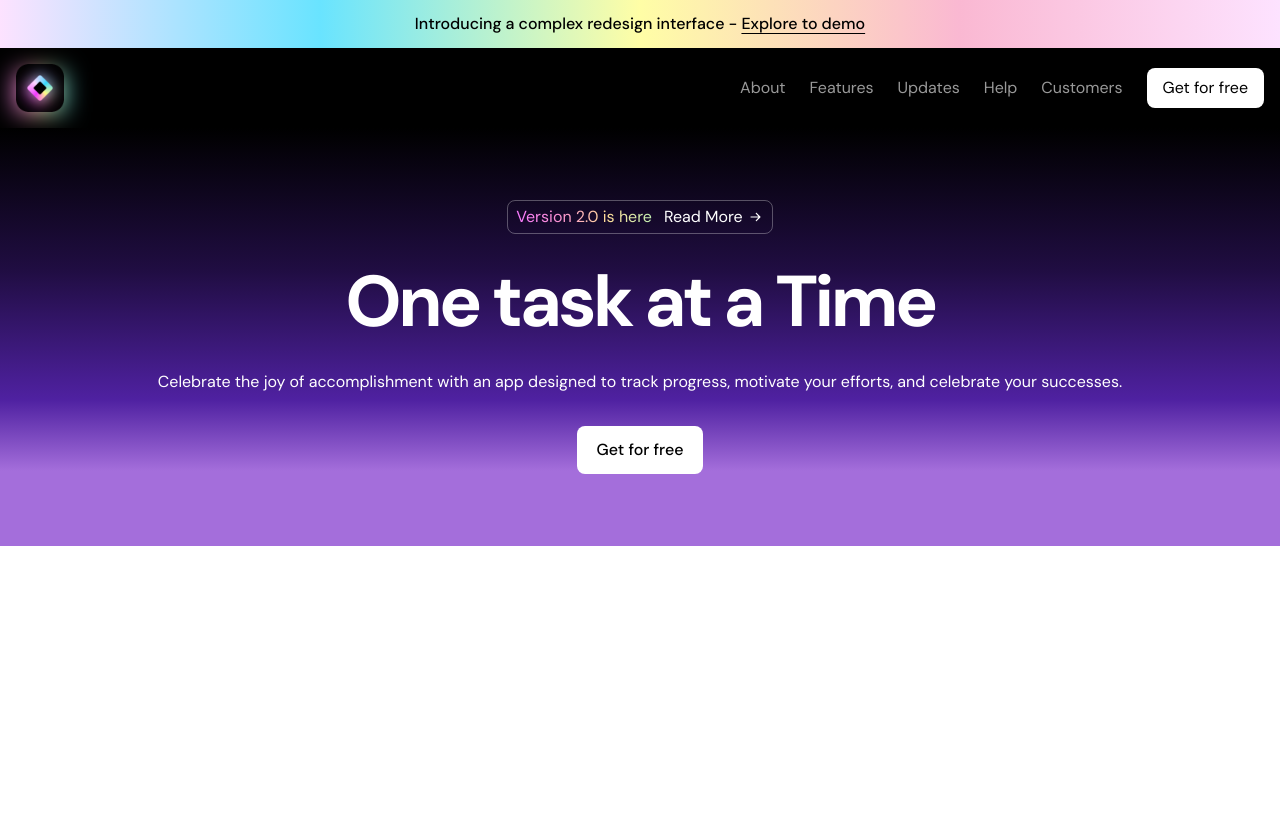
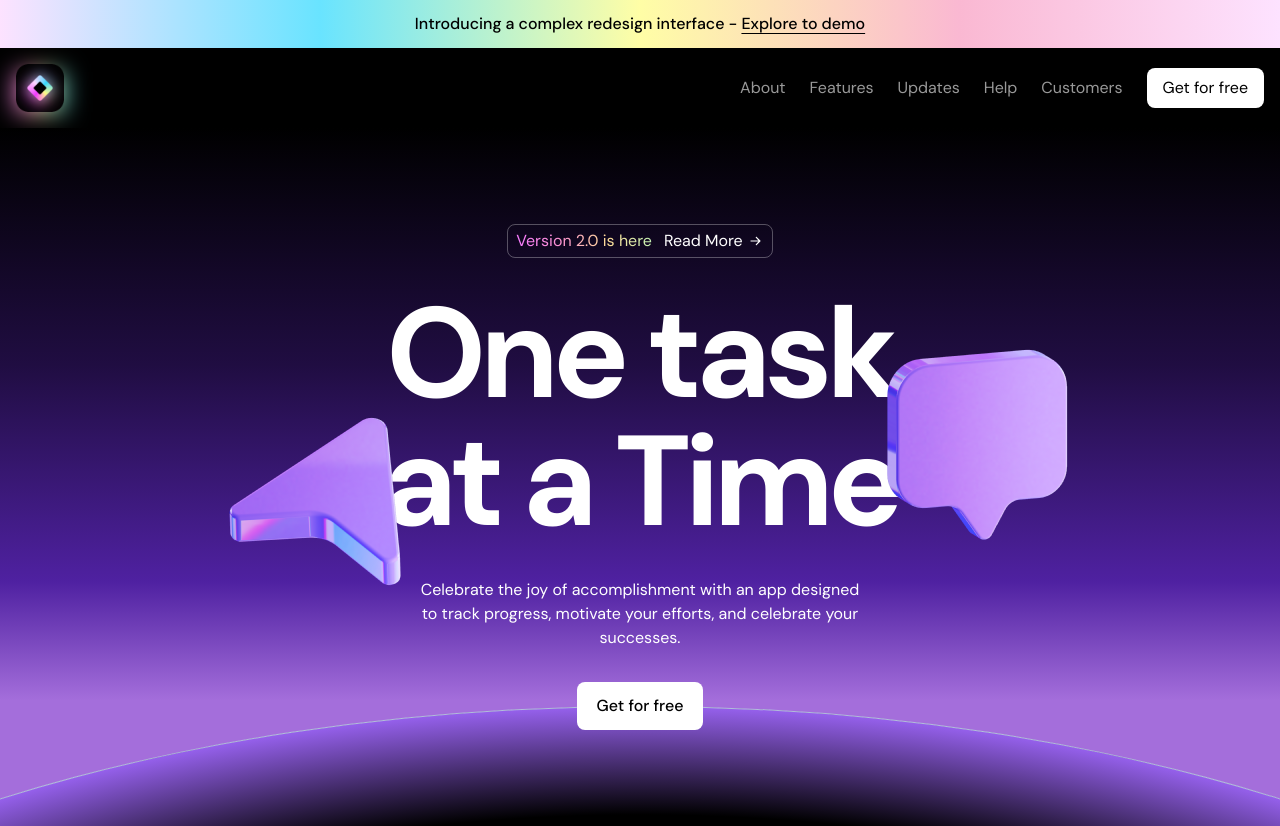
Before and after one commit to harshit-senpai/HackIndia-spark-4-2025-Pookies, a Next.js app in the folder dark-landing/: page / in a window 1280 px wide. Before the commit the page ends 800 px from the top, so only its background shows below. Built offline with nearby package versions, Linux system fonts and the light colour scheme.

Commit message:
dark-landing_hero-gradient

```diff
--- a/dark-landing/src/components/Hero.tsx
+++ b/dark-landing/src/components/Hero.tsx
@@ -1,11 +1,17 @@
 import Link from "next/link";
+
 import ArrowWIcon from "../assets/icons/arrow-w.svg";
+import CursorImage from "../assets/images/cursor.png";
+import messageImage from "../assets/images/message.png";
+import Image from "next/image";
 
 export const Hero = () => {
   return (
     // bg grident = linear-gradient(to_bottom,#000,#200D42_34%,#4F21A1_65%,#A46EDB_82%)
-    <div className="text-white bg-black py-[72px] bg-[linear-gradient(to_bottom,#000,#200D42_34%,#4F21A1_65%,#A46EDB_82%)] relative">
-      <div className="container">
+    <div className="text-white bg-black py-[72px] sm:py-24 bg-[linear-gradient(to_bottom,#000,#200D42_34%,#4F21A1_65%,#A46EDB_82%)] relative overflow-clip">
+      {/* lower radial gradient */}
+      <div className="absolute h-[375px] w-[758px] sm:w-[1536px] sm:h-[768px] lg:w-[2400px] lg:h-[1200px] rounded-[100%] bg-black left-1/2 -translate-x-1/2 border border-[#B4BCDE] bg-[radial-gradient(closest-side,#000_82%,#9560EB)] top-[calc(100%-96px)] sm:top-[calc(100%-120px)]"></div>
+      <div className="container relative">
         {/* Badge */}
         <div className="flex items-center justify-center">
           <Link
@@ -22,13 +28,33 @@ export const Hero = () => {
           </Link>
         </div>
         {/* text content */}
-        <h1 className="text-7xl font-bold tracking-tighter text-center mt-8">
-          One task at a Time
-        </h1>
-        <p className="text-center txt-xl mt-8">
-          Celebrate the joy of accomplishment with an app designed to track
-          progress, motivate your efforts, and celebrate your successes.
-        </p>
+        <div className="flex justify-center mt-8 ">
+          <div className="inline-flex relative">
+            <h1 className="text-7xl sm:text-9xl font-bold tracking-tighter text-center inline-flex">
+              One task <br /> at a Time
+            </h1>
+            <Image
+              src={CursorImage}
+              height="200"
+              width="200"
+              className="absolute right-[476px] top-[108px] sm:inline hidden"
+              alt=""
+            />
+            <Image
+              src={messageImage}
+              height="200"
+              width="200"
+              className="absolute top-[56px] left-[498px] sm:inline hidden"
+              alt=""
+            />
+          </div>
+        </div>
+        <div className="flex justify-center">
+          <p className="text-center txt-xl mt-8 max-w-md">
+            Celebrate the joy of accomplishment with an app designed to track
+            progress, motivate your efforts, and celebrate your successes.
+          </p>
+        </div>
         <div className="flex justify-center mt-8">
           <button className="bg-white text-black py-3 px-5 rounded-lg font-medium">
             Get for free
```
